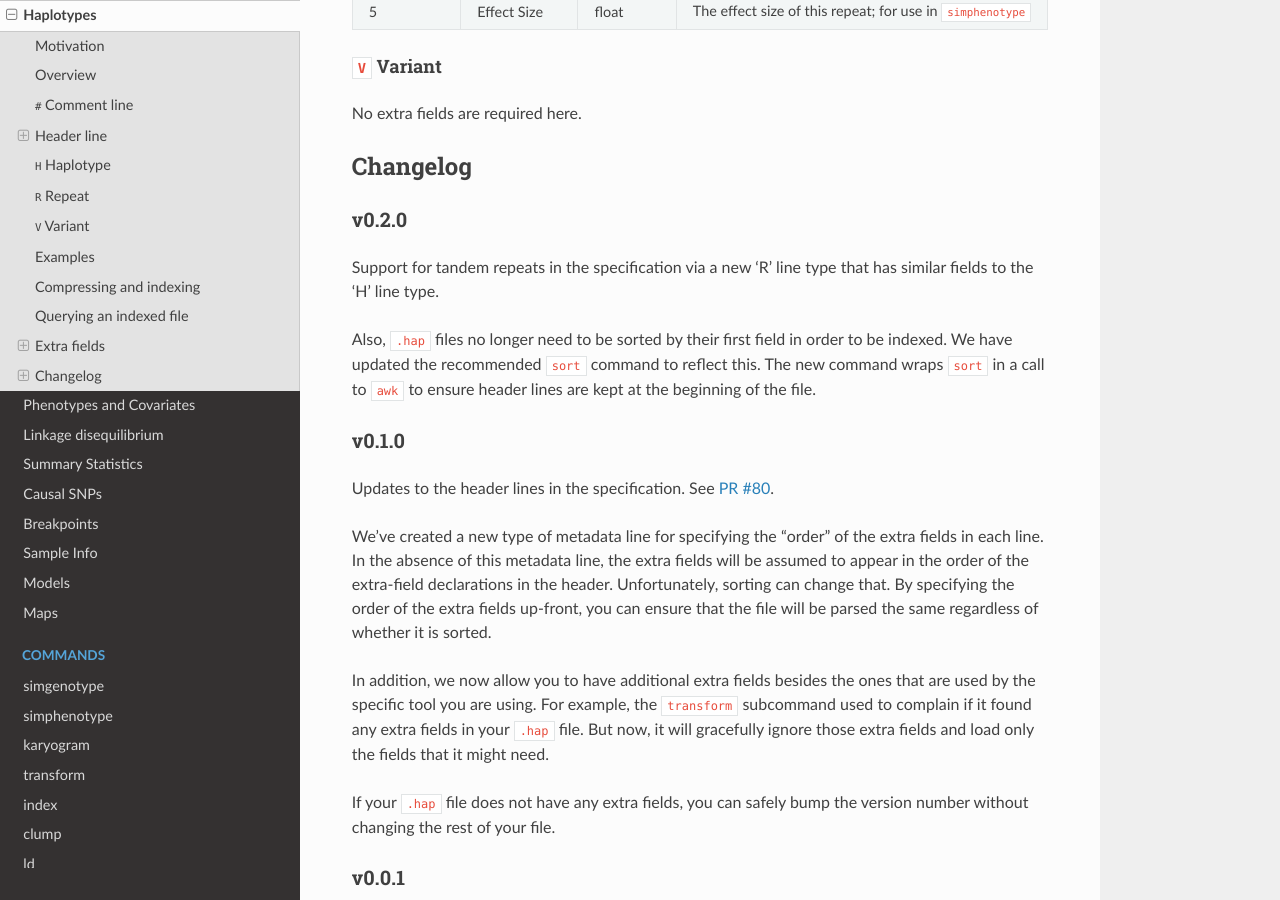
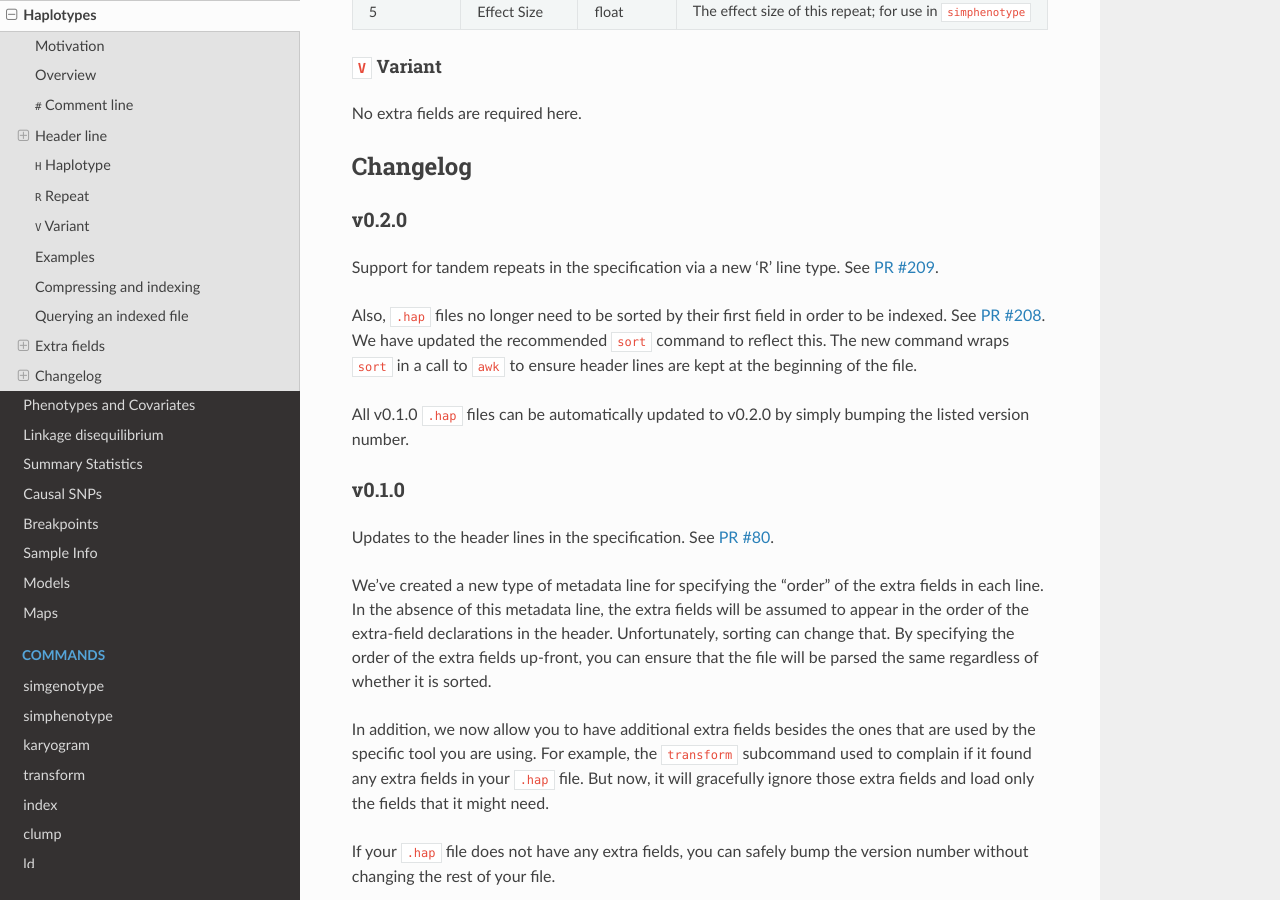
Before and after one commit to CAST-genomics/haptools, a Sphinx documentation site: the page built from docs/formats/haplotypes.rst, in a window 1280 px wide and 900 px high, scrolled down 6212 px. Built offline with Sphinx 7.4.7 and the Read the Docs theme 2.0.0, drawn with Linux system fonts in a browser that asks for light colours.

```diff
--- a/docs/formats/haplotypes.rst
+++ b/docs/formats/haplotypes.rst
@@ -325,13 +325,17 @@ You can download an example header with a *beta* extra field from `tests/data/si
 +++++++++++++
 No extra fields are required here.
 
+.. _formats-haplotypes-changelog:
+
 Changelog
 ~~~~~~~~~
 v0.2.0
 ------
-Support for tandem repeats in the specification via a new 'R' line type that has similar fields to the 'H' line type.
+Support for tandem repeats in the specification via a new 'R' line type. See `PR #209 <https://github.com/CAST-genomics/haptools/pull/209>`_.
 
-Also, ``.hap`` files no longer need to be sorted by their first field in order to be indexed. We have updated the recommended ``sort`` command to reflect this. The new command wraps ``sort`` in a call to ``awk`` to ensure header lines are kept at the beginning of the file.
+Also, ``.hap`` files no longer need to be sorted by their first field in order to be indexed. See `PR #208 <https://github.com/CAST-genomics/haptools/pull/208>`_. We have updated the recommended ``sort`` command to reflect this. The new command wraps ``sort`` in a call to ``awk`` to ensure header lines are kept at the beginning of the file.
+
+All v0.1.0 ``.hap`` files can be automatically updated to v0.2.0 by simply bumping the listed version number.
 
 v0.1.0
 ------
```
Also changed, not shown: docs/project_info/contributing.rst (+9 -0 lines), 1 other file.
